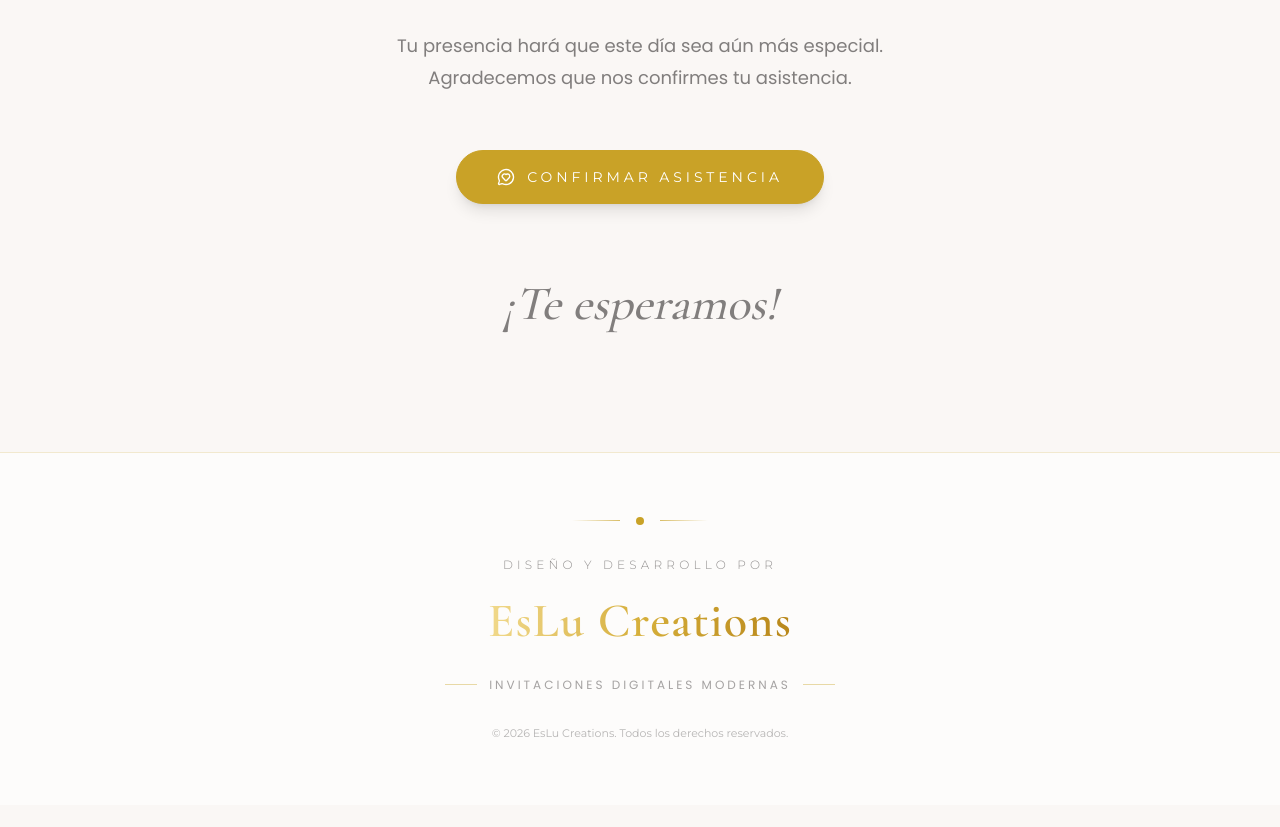
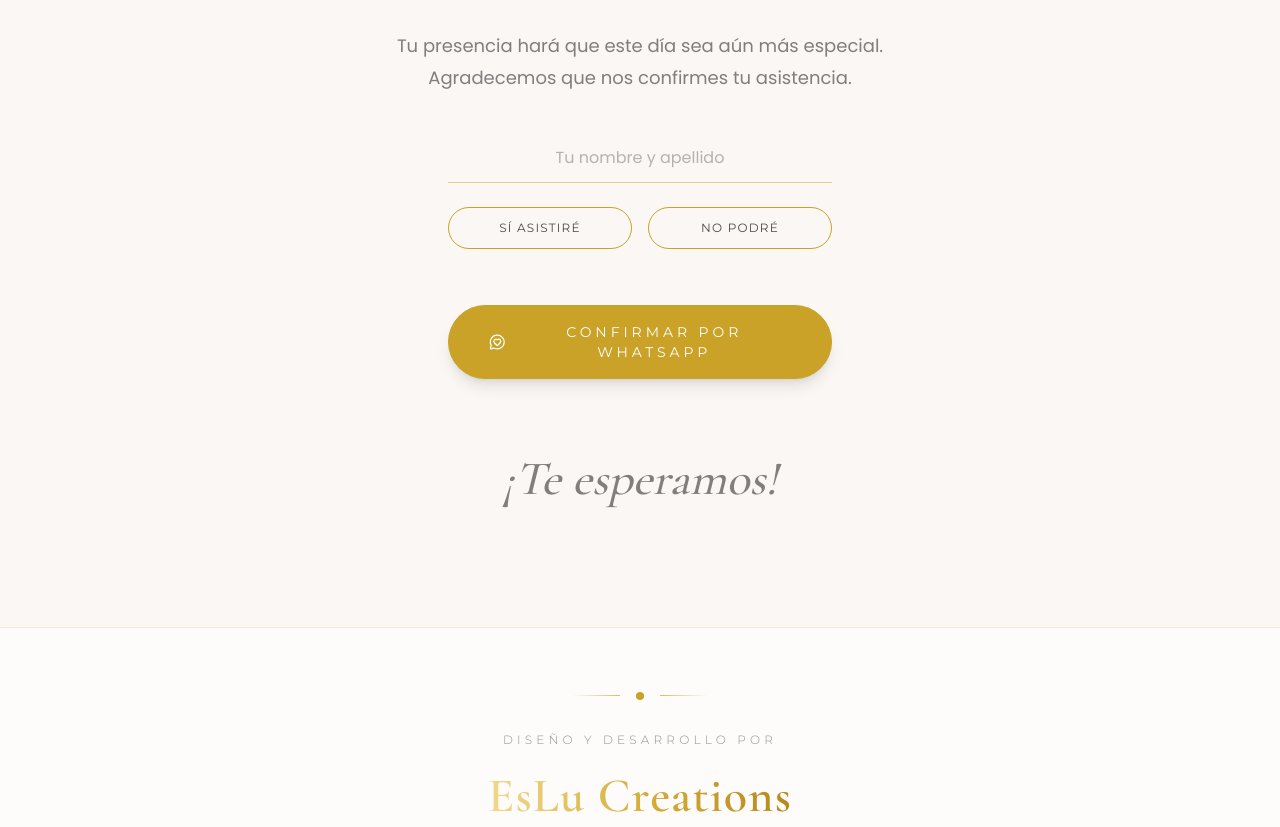
Before and after one commit to EsLu-Creations/Invitacion-Despedida-Soltera-Esmeralda, a React (Vite) app: page / in a window 1280 px wide. Shown: the part 8160-8987 px from the top of the page. Before the commit the page ends 8965 px from the top, so only its background shows below. Built offline with nearby package versions, Linux system fonts and the light colour scheme.

Commit message:
feat(component): se agregaron mas opciones de confirmacion

```diff
--- a/src/components/RSVP/RSVP.tsx
+++ b/src/components/RSVP/RSVP.tsx
@@ -1,13 +1,31 @@
+import { useState } from "react";
 import { Flower2, MessageCircleHeart } from "lucide-react";
 
 const RSVP = () => {
   const phoneNumber = "528125789112";
 
-  const message = "¡Hola! Quiero confirmar mi asistencia";
+  const [name, setName] = useState("");
+  const [isAttending, setIsAttending] = useState<boolean | null>(null);
 
-  const whatsappUrl = `https://wa.me/${phoneNumber}?text=${encodeURIComponent(
-    message,
-  )}`;
+  const handleConfirm = () => {
+    if (!name.trim()) {
+      alert("Por favor, ingresa tu nombre y apellido.");
+      return;
+    }
+    if (isAttending === null) {
+      alert("Por favor, selecciona si asistirás o no.");
+      return;
+    }
+
+    const attendanceText = isAttending ? "sí asistiré" : "no podré asistir";
+    const message = `¡Hola! Soy ${name.trim()} y te escribo para confirmar que ${attendanceText} a tu despedida de soltera.`;
+
+    const whatsappUrl = `https://wa.me/${phoneNumber}?text=${encodeURIComponent(
+      message,
+    )}`;
+
+    window.open(whatsappUrl, "_blank", "noopener,noreferrer");
+  };
 
   return (
     <section className="relative overflow-hidden bg-marfil py-16 sm:py-20 lg:py-28">
@@ -54,6 +72,7 @@ const RSVP = () => {
           className="
             animate-slide-up
             mt-8
+            mb-10
             max-w-xl
             text-balance
             font-poppins
@@ -67,10 +86,42 @@ const RSVP = () => {
           nos confirmes tu asistencia.
         </p>
 
-        <a
-          href={whatsappUrl}
-          target="_blank"
-          rel="noopener noreferrer"
+        <div className="flex w-full max-w-sm flex-col gap-6 animate-slide-up">
+          <input
+            type="text"
+            placeholder="Tu nombre y apellido"
+            value={name}
+            onChange={(e) => setName(e.target.value)}
+            className="w-full border-b border-dorado/50 bg-transparent py-3 text-center font-poppins text-gris-calido placeholder:text-gris-calido/40
+            focus:border-dorado focus:outline-none"
+          />
+
+          <div className="flex w-full gap-4">
+            <button
+              onClick={() => setIsAttending(true)}
+              className={`flex-1 rounded-full border border-dorado py-3 font-montserrat text-xs uppercase tracking-widest transition-all duration-300 ${
+                isAttending === true
+                  ? "bg-dorado text-white"
+                  : "bg-transparent text-gris-calido hover:bg-dorado/10"
+              }`}
+            >
+              Sí asistiré
+            </button>
+            <button
+              onClick={() => setIsAttending(false)}
+              className={`flex-1 rounded-full border border-dorado py-3 font-montserrat text-xs uppercase tracking-widest transition-all duration-300 ${
+                isAttending === false
+                  ? "bg-dorado text-white"
+                  : "bg-transparent text-gris-calido hover:bg-dorado/10"
+              }`}
+            >
+              No podré
+            </button>
+          </div>
+        </div>
+
+        <button
+          onClick={handleConfirm}
           className="
             mt-12
             inline-flex
@@ -104,8 +155,8 @@ const RSVP = () => {
           "
         >
           <MessageCircleHeart size={18} strokeWidth={1.8} />
-          Confirmar asistencia
-        </a>
+          Confirmar por WhatsApp
+        </button>
 
         <p
           className="
```
